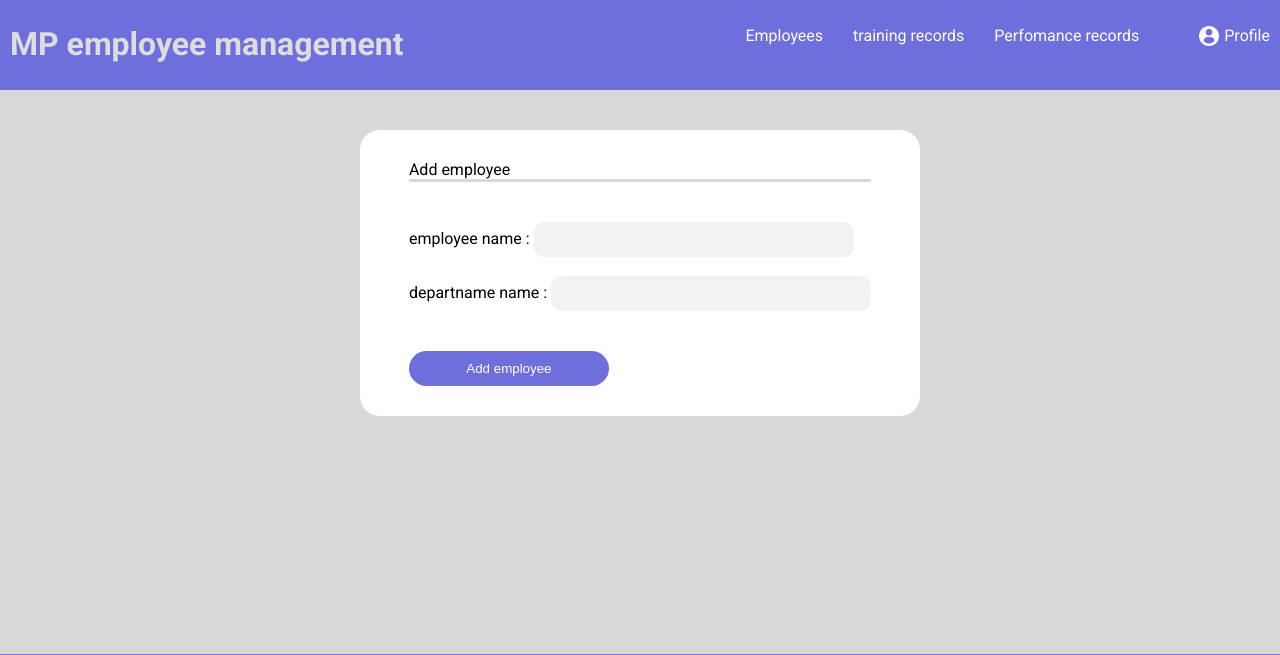
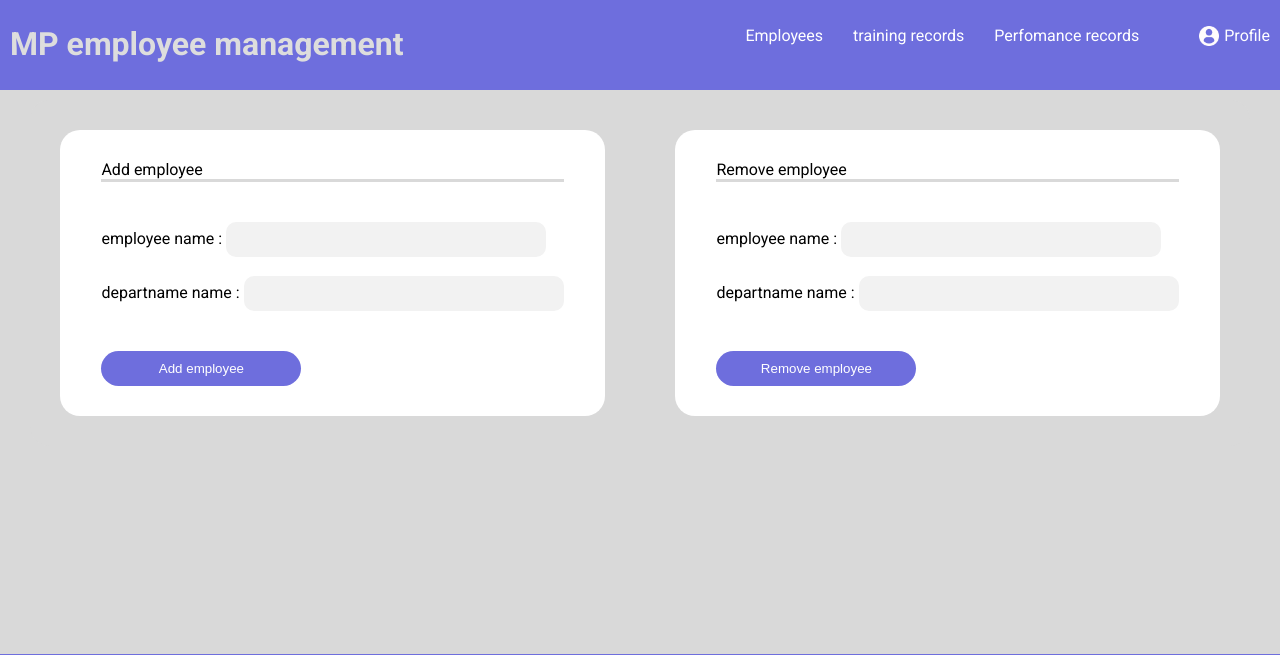
Before and after one commit to MUGISHA-Pascal/Worktrack, a Django app: page /employeemanagement/manageemployees in a window 1280 px wide. Shown: the top 655 px of the page. Run offline with Django 4.2, Linux system fonts and the light colour scheme.

Commit message:
commit .

```diff
--- a/employeemanage/employeemanagement/templates/manageemployees.html
+++ b/employeemanage/employeemanagement/templates/manageemployees.html
@@ -44,19 +44,18 @@
         </form>
         </div>
       </div>
-      {% comment %} <div class="box2">
-        <form method="POST">
+    <div class="box2">
+        <form method="GET">
         <div><p class="ds">Remove employee</p></div>
-
         <div>
           <p class="hn">employee name :</p>
-          <input type="text" class="in" name="employeenamee"/><br /><br />
+          <input type="text" class="in" name="employeename"/><br /><br />
           <p class="hn2">departname name :</p>
-          <input type="text" class="in2" name="departmentnamee"/>
+          <input type="text" class="in2" name="departmentname"/>
         </div>
         <div><input type="submit" value="Remove employee" class="button"/></div>
       </form>
-      </div> {% endcomment %}
+      </div>
     </div>
     <div class="footer">
       <div class="copyright">
--- a/employeemanage/employeemanagement/views.py
+++ b/employeemanage/employeemanagement/views.py
@@ -44,23 +44,23 @@ def search(request):
     return render(request,"search.html")
 class manageemployees(View):
     def get(self,request):
-        # if request.method == "GET":
-        #     employeename=request.GET["employeename"]
-        #     departmentname=request.GET["departmentname"]
-        #     if departmentname == "department 1":
-        #         mdl=department1.objects.filter(employeename=employeename)
-        #         mdl.delete()
-        #     elif departmentname == "department 1":
-        #         mdl=department1.objects.filter(employeename=employeename)
-        #         mdl.delete()
-        #     elif departmentname == "department 1":
-        #         mdl=department1.objects.filter(employeename=employeename)
-        #         mdl.delete()
-        #     elif departmentname == "department 1":
-        #         mdl=department1.objects.filter(employeename=employeename)
-        #         mdl.delete()
-        #     else:
-        #         return render(request,"manageemployees.html")
+        if request.method == "GET":
+            employeename=request.GET.get("employeename")
+            departmentname=request.GET.get("departmentname")
+            if departmentname == "department 1":
+                mdl=department1.objects.filter(employeename=employeename)
+                mdl.delete()
+            elif departmentname == "department 1":
+                mdl=department1.objects.filter(employeename=employeename)
+                mdl.delete()
+            elif departmentname == "department 1":
+                mdl=department1.objects.filter(employeename=employeename)
+                mdl.delete()
+            elif departmentname == "department 1":
+                mdl=department1.objects.filter(employeename=employeename)
+                mdl.delete()
+            else:
+                return render(request,"manageemployees.html")
         return render(request,"manageemployees.html")
     def post(self,request):
         if request.method == "POST":
```
Also changed, not shown: employeemanage/db.sqlite3.
